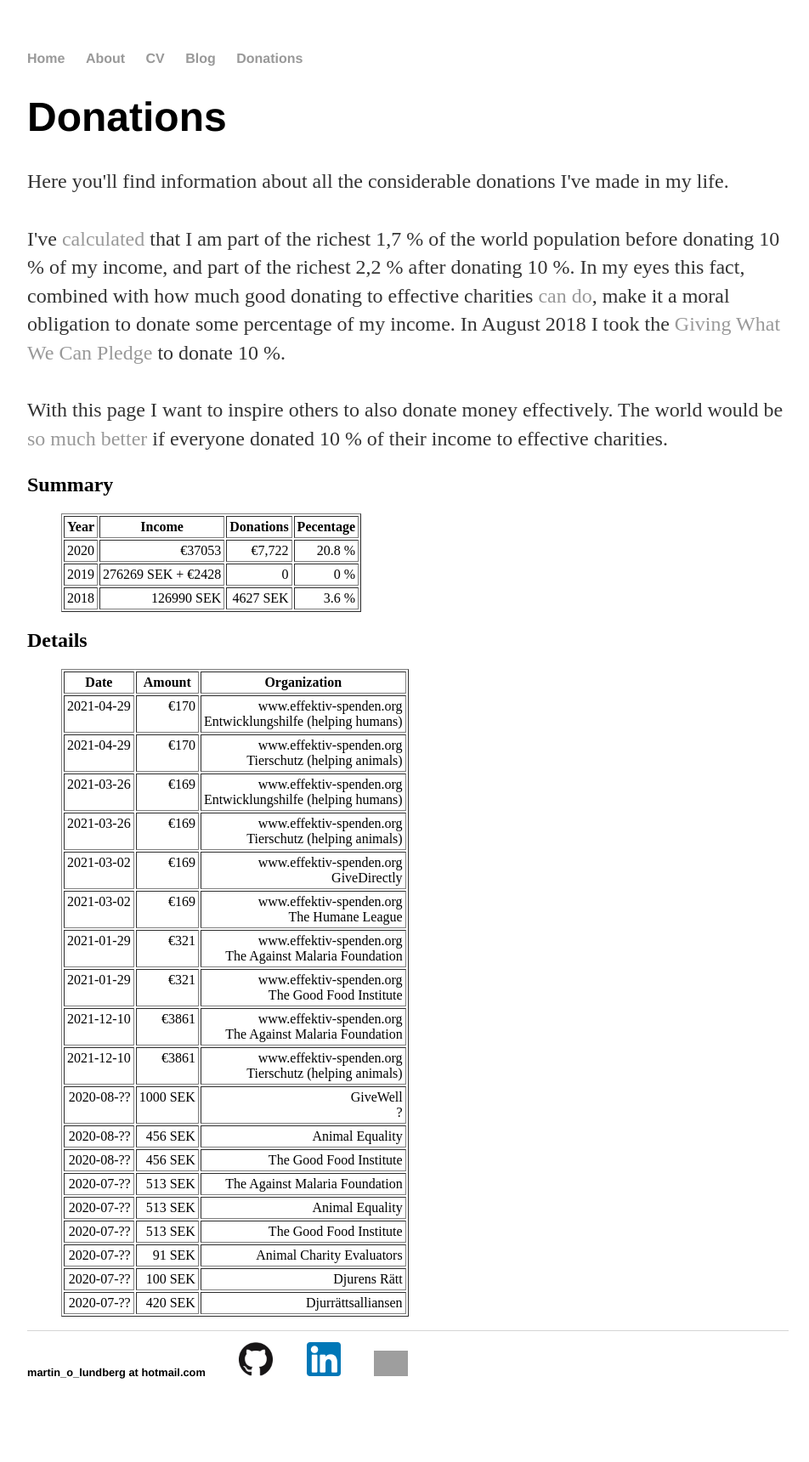
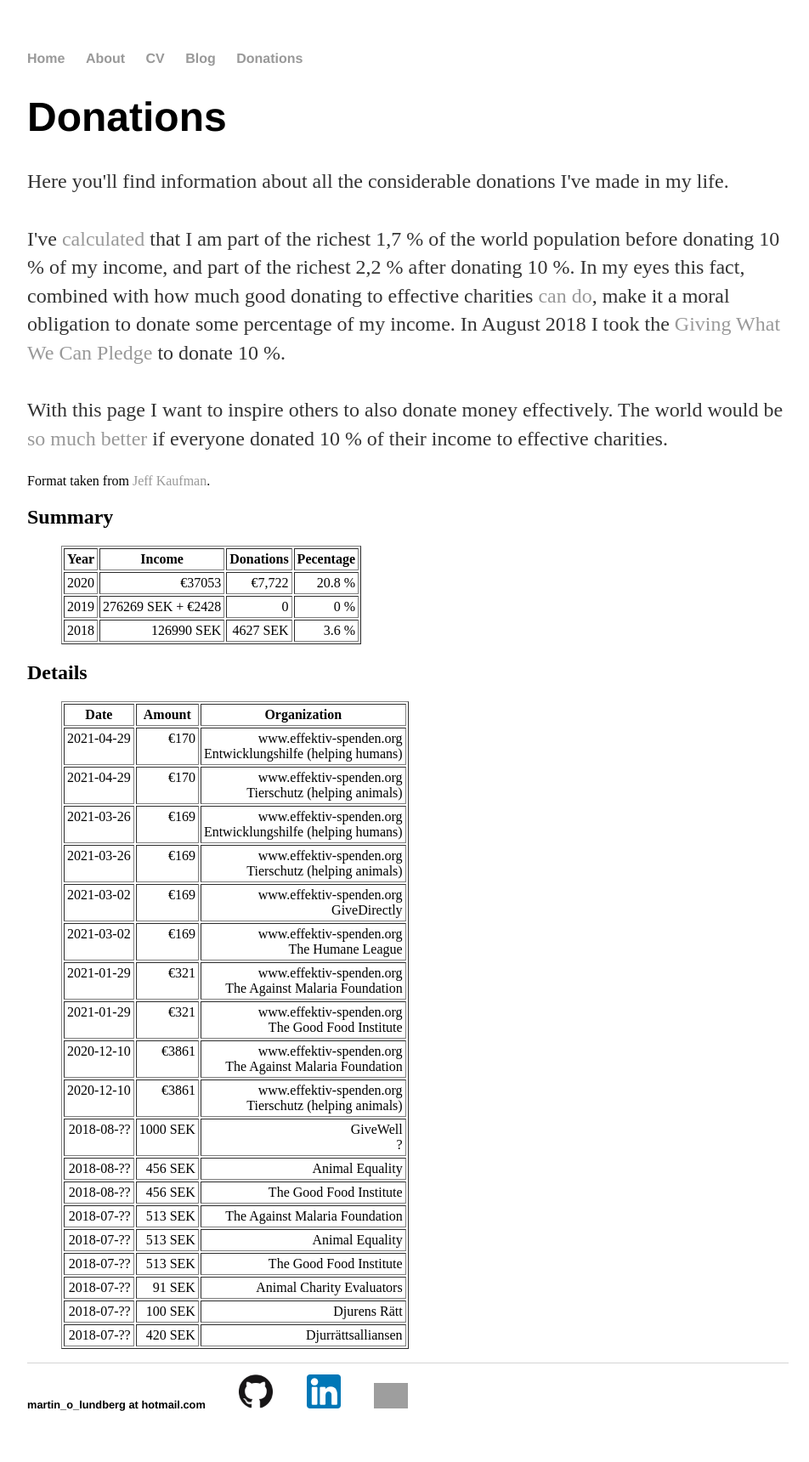
Before and after one commit to molundb/molundb.github.io, a Jekyll site: the page built from donations/index.html, in a window 1280 px wide. Shown: the whole page at 85% size, without its empty margins (160-1112 px from the left). Built offline with Jekyll 4.4.1, drawn with Linux system fonts in a browser that asks for light colours; before the commit the page ends 1682 px from its top, so only the background shows below that; grey boxes are pictures that could not be loaded.

Commit message:
set correct dates for the donations

```diff
--- a/donations/index.html
+++ b/donations/index.html
@@ -24,6 +24,8 @@ title: Donations
   With this page I want to inspire others to also donate money effectively.
   The world would be <a href="https://www.youtube.com/watch?v=LtWINl3C_7s&ab_channel=TEDxTalks">so much better</a> if everyone donated 10 % of their income to effective charities.
   </p>
+
+  Format taken from <a href="https://www.jefftk.com/donations">Jeff Kaufman</a>.
 
   <h2>Summary</h2>
   <blockquote>
@@ -84,57 +86,57 @@ title: Donations
       <td>www.effektiv-spenden.org <br>The Good Food Institute</br></td>
     </tr>
     <tr class="donation-row">
-      <td>2021-12-10</td>
+      <td>2020-12-10</td>
       <td>€3861</td>
       <td>www.effektiv-spenden.org <br>The Against Malaria Foundation</br></td>
     </tr>
     <tr class="donation-row">
-      <td>2021-12-10</td>
+      <td>2020-12-10</td>
       <td>€3861</td>
       <td>www.effektiv-spenden.org <br>Tierschutz (helping animals)</br></td>
     </tr>
     <tr class="donation-row">
-      <td>2020-08-??</td>
+      <td>2018-08-??</td>
       <td>1000 SEK</td>
       <td>GiveWell <br>?</br></td>
     </tr>
     <tr class="donation-row">
-      <td>2020-08-??</td>
+      <td>2018-08-??</td>
       <td>456 SEK</td>
       <td>Animal Equality</td>
     </tr>
     <tr class="donation-row">
-      <td>2020-08-??</td>
+      <td>2018-08-??</td>
       <td>456 SEK</td>
       <td>The Good Food Institute</td>
     </tr>
     <tr class="donation-row">
-      <td>2020-07-??</td>
+      <td>2018-07-??</td>
       <td>513 SEK</td>
       <td>The Against Malaria Foundation</td>
     </tr>
     <tr class="donation-row">
-      <td>2020-07-??</td>
+      <td>2018-07-??</td>
       <td>513 SEK</td>
       <td>Animal Equality</td>
     </tr>
     <tr class="donation-row">
-      <td>2020-07-??</td>
+      <td>2018-07-??</td>
       <td>513 SEK</td>
       <td>The Good Food Institute</td>
     </tr>
     <tr class="donation-row">
-      <td>2020-07-??</td>
+      <td>2018-07-??</td>
       <td>91 SEK</td>
       <td>Animal Charity Evaluators</td>
     </tr>
     <tr class="donation-row">
-      <td>2020-07-??</td>
+      <td>2018-07-??</td>
       <td>100 SEK</td>
       <td>Djurens Rätt</td>
     </tr>
     <tr class="donation-row">
-      <td>2020-07-??</td>
+      <td>2018-07-??</td>
       <td>420 SEK</td>
       <td>Djurrättsalliansen</td>
     </tr>
```
